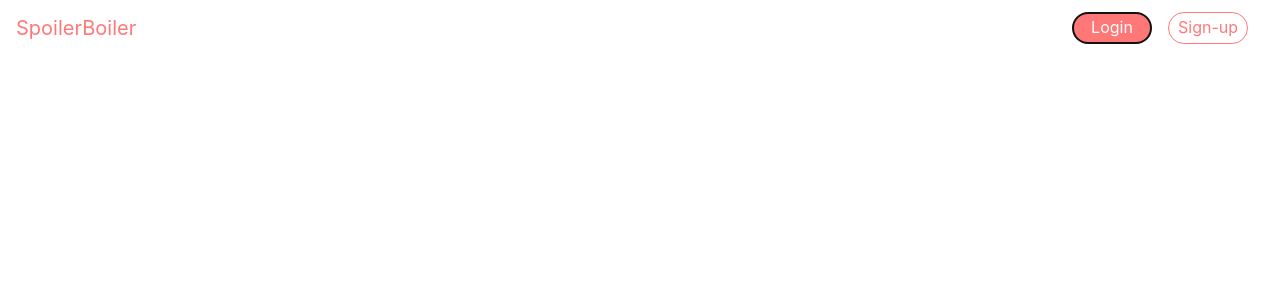
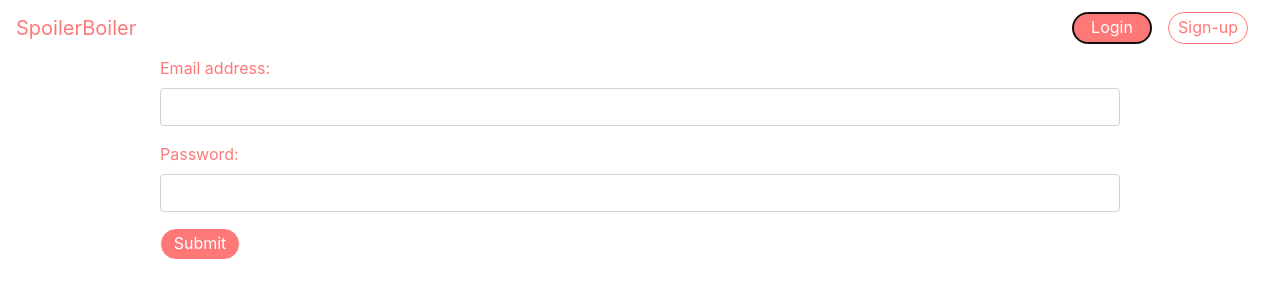
Before and after one commit to rayeshrajah/spoiler_boiler, a React (Create React App) app in the folder client/: page / in a window 1280 px wide. Both pictures are taken after a click on the button "Login". Shown: the top 300 px of the page. Built offline with nearby package versions, Linux system fonts and the light colour scheme; no server answers.

Commit message:
added login component

```diff
--- /dev/null
+++ b/client/src/components/LoginForm.js
@@ -0,0 +1,42 @@
+import React, {useState, useEffect} from "react";
+import Button from './Button'
+import '../styles/Form.scss'
+
+export default function LoginForm() {
+  const [email, setEmail] = useState("")
+  const [password, setPassword] = useState("")
+
+  return (
+    <section class="user-form">
+      <div class="form-group">
+        <label for="InputEmail" class="email-label">
+          Email address:
+        </label>
+        <input
+          type="email"
+          class="form-control"
+          id="email"
+          name="email"
+          value={email}
+          onChange={(event) => setEmail(event.target.value)}
+        />
+      </div>
+      <div class="form-group">
+        <label for="InputPassword" class="password-label">
+          Password:
+        </label>
+        <input
+          type="password"
+          class="form-control"
+          id="password"
+          name="password"
+          value={password}
+          onChange={(event) => setPassword(event.target.value)}
+        />
+      </div>
+      <Button login onClick={console.log("")}>
+        Submit
+      </Button>
+    </section>
+  );
+}
--- a/client/src/components/Navbar.js
+++ b/client/src/components/Navbar.js
@@ -2,25 +2,34 @@ import React, { useState } from 'react'
 import '../styles/Navbar.scss'
 import Button  from './Button'
 import SignupForm from './SignupForm'
+import LoginForm from './LoginForm'
 
 export default function Navbar(){
-    const [display, setDisplay] = useState(false)
+    const [displaySignup, setDisplaySignup] = useState(false)
+    const [displayLogin, setDisplayLogin] = useState(false)
     function signup(){
-        if(display){
-         return setDisplay(false)
+        if(displaySignup){
+         return setDisplaySignup(false)
         }
-        return setDisplay(true)
+        return setDisplaySignup(true)
+    }
+    function login(){
+        if(displayLogin){
+            return setDisplayLogin(false)
+           }
+           return setDisplayLogin(true)
     }
     return(
     <div>
     <nav class="navbar nav" id="navbar">
     <a class="navbar-brand" id="logo-text">SpoilerBoiler</a>
     <div id="nav-user-info">
-    <a><Button login onClick={console.log('')}>Login</Button></a>
+    <a><Button login onClick={login}>Login</Button></a>
     <a><Button signup onClick={signup}>Sign-up</Button></a>
     </div>
     </nav>
-    {display && <SignupForm />}
+    {displayLogin && <LoginForm />}
+    {displaySignup && <SignupForm />}
     </div>
     );
 }
--- a/client/src/components/SignupForm.js
+++ b/client/src/components/SignupForm.js
@@ -1,5 +1,5 @@
 import React, { useState } from 'react'
-import '../styles/SignupForm.scss'
+import '../styles/Form.scss'
 import Button from './Button'
 import axios from 'axios'
 
@@ -17,12 +17,9 @@ export default function SignupForm(){
      }).then((response) => console.log(response))
        .catch((error) => console.log(error))
     }
-    console.log(name)
-    console.log(email)
-    console.log(password)
     return (
     <form onSubmit = {(event) => event.preventDefault()}>
-    <section id= "signup-form">
+    <section class="user-form">
     <div class="form-group">
     <label for="username" class="name-label">Name:</label>
     <input type="text"
@@ -36,7 +33,7 @@ export default function SignupForm(){
     <label for="InputEmail" class="email-label">Email address:</label>
     <input type="email"
            class="form-control"
-           id="EmailInput"
+           id="email"
            name="email"
            value={email}
            onChange={(event) => setEmail(event.target.value)}
@@ -46,7 +43,7 @@ export default function SignupForm(){
     <label for="InputPassword" class="password-label">Password:</label>
     <input type="password"
            class="form-control"
-           id="PasswordInput"
+           id="password"
            name="password"
            value={password}
            onChange={(event) => setPassword(event.target.value)}
--- a/client/src/styles/SignupForm.scss
+++ b/client/src/styles/Form.scss
@@ -12,7 +12,7 @@
     color: $pink-color
 }
 
-#signup-form{
+.user-form{
     margin-left: 10em;
     margin-right: 10em;
 }
@@ -20,3 +20,11 @@
 #username{
     color: $red-color
 }
+
+#email{
+    color: $red-color
+}
+
+#password{
+    color: $red-color
+}
```
Also changed, not shown: 2 other files (tests, documents, lock files or other folders).
